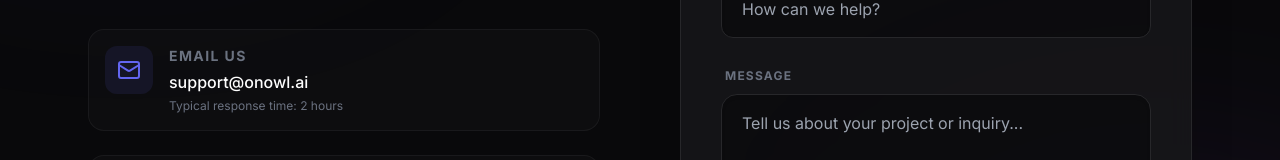
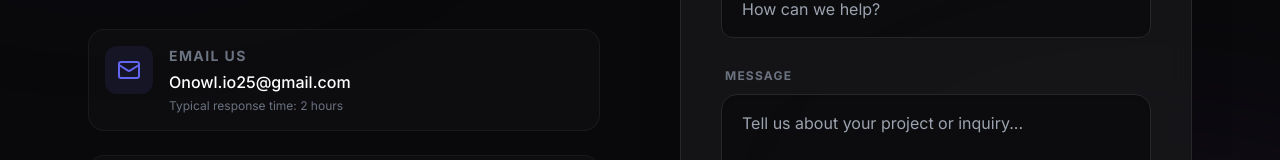
Before and after one commit to kt488/Onowl-vibe-coder, a React (Vite) app: page /contact in a window 1280 px wide. Shown: the part 365-525 px from the top of the page. Built offline with nearby package versions, Linux system fonts and the light colour scheme.

Commit message:
save bar working

```diff
--- a/src/pages/ContactUs.jsx
+++ b/src/pages/ContactUs.jsx
@@ -74,7 +74,7 @@
               </div>
               <div>
                 <h3 className="text-sm font-bold uppercase tracking-widest text-gray-500 mb-1">Email Us</h3>
-                <p className="text-white font-medium">support@onowl.ai</p>
+                <p className="text-white font-medium">Onowl.io25@gmail.com</p>
                 <p className="text-xs text-gray-500 mt-1">Typical response time: 2 hours</p>
               </div>
             </div>
```
Also changed, not shown: 1 other file (tests, documents, lock files or other folders).
